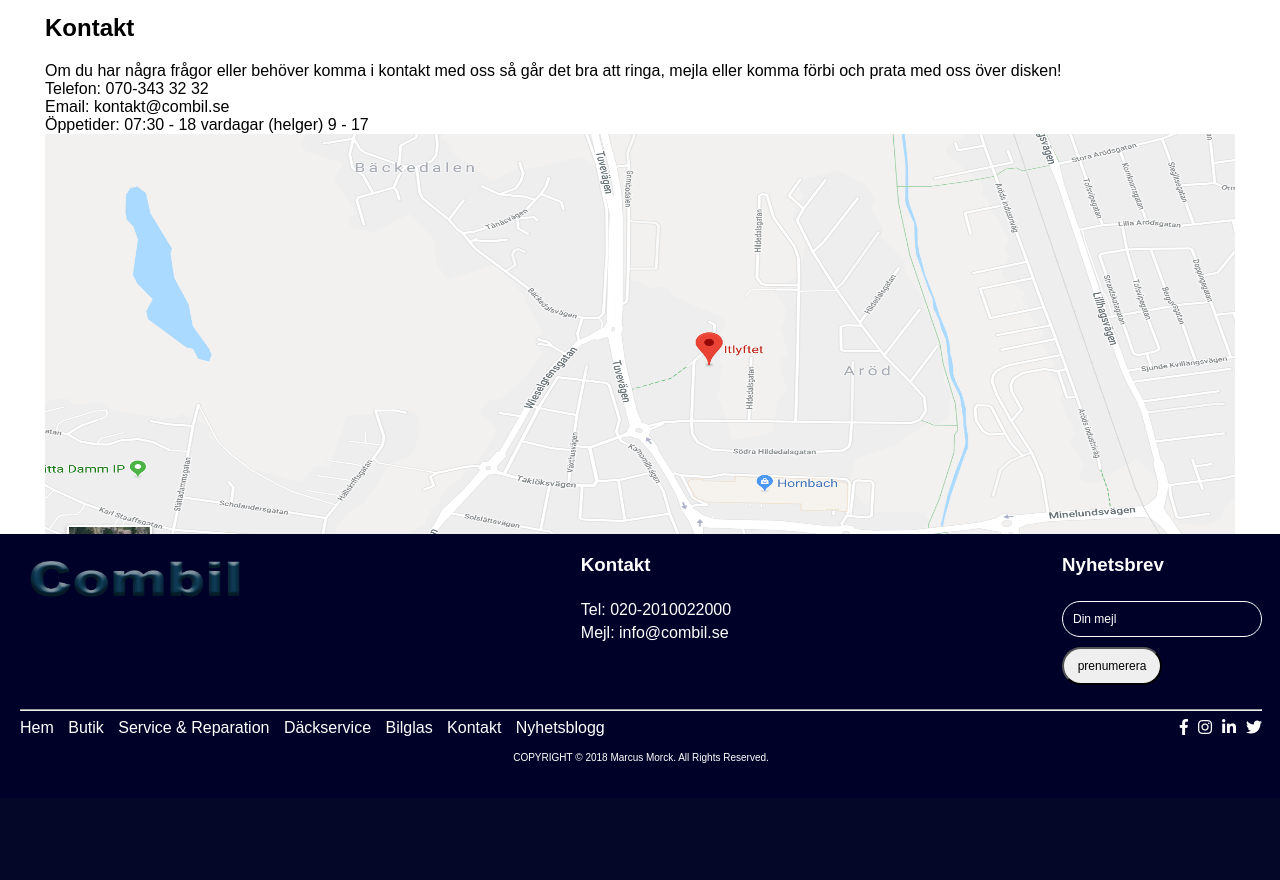
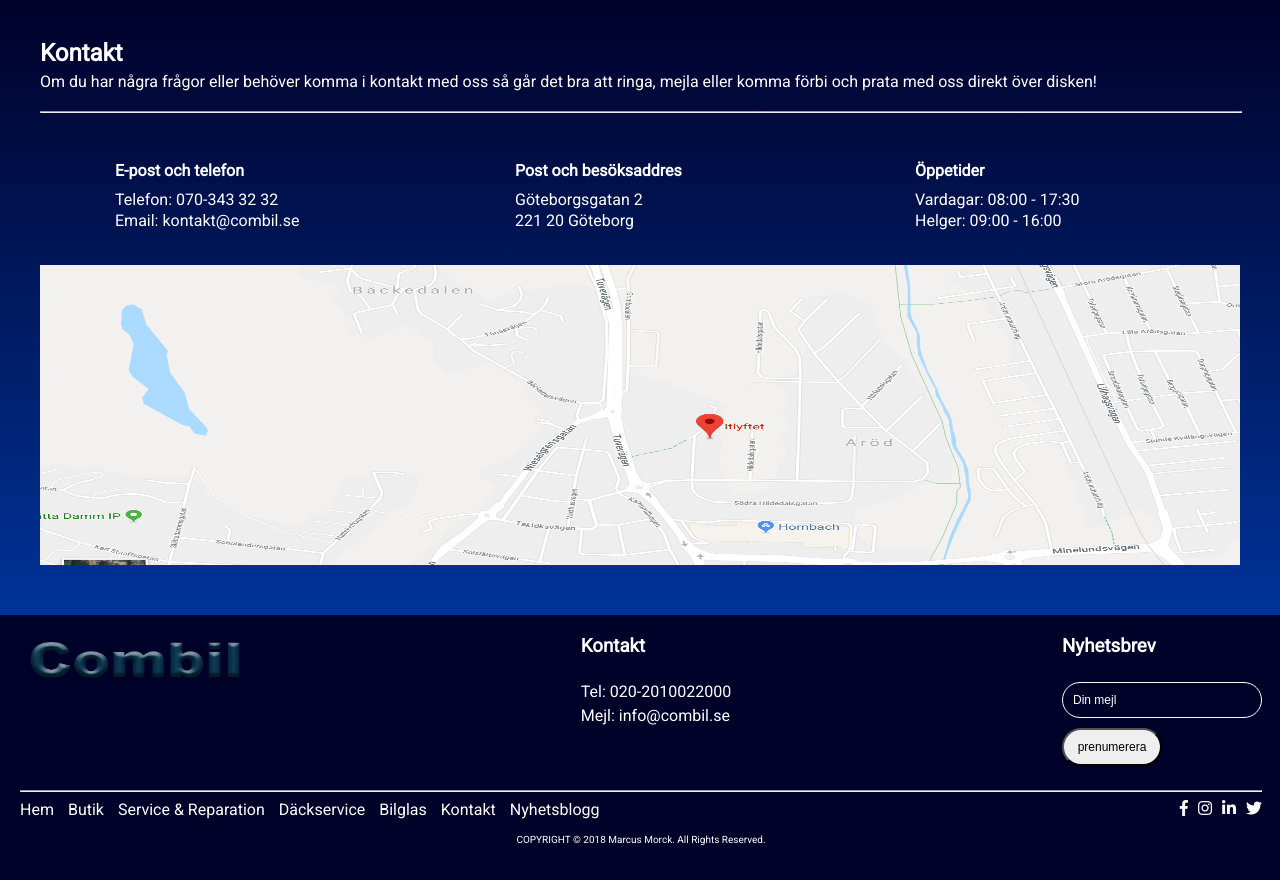
Before and after one commit to marcusMorck/combil, a PHP site: page /kontakt.php in a window 1280 px wide. Shown: the part 651-1531 px from the top of the page. Before the commit the page ends 1414 px from the top, so only its background shows below. Run offline with PHP 8.4, Linux system fonts and the light colour scheme; some libraries are stand-ins or nearby versions.

Commit message:
work on the contact page

```diff
--- a/assets/css/main.css
+++ b/assets/css/main.css
@@ -6,9 +6,11 @@ body{
     display: flex;
     height: 100%;
     flex-direction: column;
+    color: #fff;
 }
 html {
-    font-family: 'Work Sans', sans-serif;
+   /* font-family: 'Work Sans', sans-serif;*/
+   font-family: 'Roboto', sans-serif;
 
 }
 h1{
@@ -50,13 +52,15 @@ h1{
 ------------------------------------------------------------------------------*/
 header{
     flex: none;
-    background-color: #000000;
-    height: 95px;
+    /*background-color: #000000;*/
+    background: linear-gradient(to bottom, #000000 0%, #000129 100%);
+    height: 100px;
     width: 100%;
     display: flex;
     justify-content: space-between;
     align-items: center;
     flex-wrap: wrap;
+     font-family: 'Work Sans', sans-serif;
 }
     /*---------------------------------------------------------------------
     ------------LOGO-------------------------------------------------------
@@ -139,11 +143,11 @@ header{
 ------------------------------------------------------------------------------*/
 
 main{
-
+    /*background: linear-gradient(to bottom, #000129 0%, #3366cc 100%);*/
+    background: linear-gradient(to bottom, #000129 0%, #003399 100%);
     flex: 1 0 auto;
     display: flex;
     flex-direction: column;
-    padding: 0 45px;
 }
 p{
     margin: 0;
@@ -364,10 +368,49 @@ footer a{
         font-size: 10px;
         padding: 15px;
     }
+
+
+/*------------------------------------------------------------------------------------
+-----------------Contact Page---------------------------------------------------------
+------------------------------------------------------------------------------------*/
+    #contact{
+        padding: 40px;
+    }
+    #contact h2{
+        margin: 0 0 5px 0;
+    }
+    #contact h4{
+        margin: 20px 0 10px 0;
+    }
+    #contact p {
+        margin-top: 2px;
+    }
+
+    #contact .contact-info{
+        display: flex;
+        justify-content: space-around;
+        flex-wrap: wrap;
+    }
+    .contact-intro{
+        width: 100%;
+        margin-bottom: 20px;
+    }
+    .contact-info-row{
+        padding: 10px;
+        margin-top: 10px;
+        width: 250px;
+
+        color: #fff;
+    }
+    .contact-info-row h4{
+
+
+    }
     .karta{
+        margin: 25px 0 10px 0;
         width: 100%;
     }
     .karta img{
-        height: 400px;
+        height: 300px;
         width: 100%;
     }
--- a/header.php
+++ b/header.php
@@ -4,6 +4,7 @@
     <meta name="viewport" content="width=device-width, initial-scale=1">
     <link rel="stylesheet" type="text/css" href="assets/css/main.css" />
     <link rel="stylesheet" href="https://use.fontawesome.com/releases/v5.2.0/css/all.css" integrity="sha384-hWVjflwFxL6sNzntih27bfxkr27PmbbK/iSvJ+a4+0owXq79v+lsFkW54bOGbiDQ" crossorigin="anonymous">
+    <link href="https://fonts.googleapis.com/css?family=Roboto" rel="stylesheet">
 
     </head>
     <body>
--- a/kontakt.php
+++ b/kontakt.php
@@ -2,24 +2,44 @@
     include "header.php";
 ?>
 <div class="hero">
-    <img src="images/bild 15.jpg" />
+    <img src="images/bild 26.jpg" />
     <div class="hero-text">
         <h1>Kontakt</h1>
     </div>
 </div>
 <main role="main">
+    <section id="contact">
+        <div class="contact-intro">
             <h2>Kontakt</h2>
             <p>
                 Om du har några frågor eller behöver komma i kontakt med oss så
-        går det bra att ringa, mejla eller komma förbi och prata med oss över disken!
+                går det bra att ringa, mejla eller komma förbi och prata med oss direkt över disken!
             </p>
+        </div>
+        <hr>
+        <div class="contact-info">
+            <div class="contact-info-row">
+                <h4>E-post och telefon</h4>
                 <p>Telefon: 070-343 32 32</p>
                 <p>Email: kontakt@combil.se</p>
-    <p>Öppetider: 07:30 - 18 vardagar (helger) 9 - 17</p>
-
+            </div>
+            <div class="contact-info-row">
+                <h4>Post och besöksaddres</h4>
+                <p>Göteborgsgatan 2</p>
+                <p>221 20 Göteborg</p>
+            </div>
+            <div class="contact-info-row">
+                <h4>Öppetider</h4>
+                <p>Vardagar: 08:00 - 17:30</p>
+                <p>Helger: 09:00 - 16:00</p>
+            </div>
+        </div>
         <div class="karta">
             <img src="images/map.png" >
         </div>
+    </section>
+
+
 </main>
 <?php
     include "footer.php";
```
Also changed, not shown: 2 other files. Lines whose indentation alone changed are shown as unchanged.
